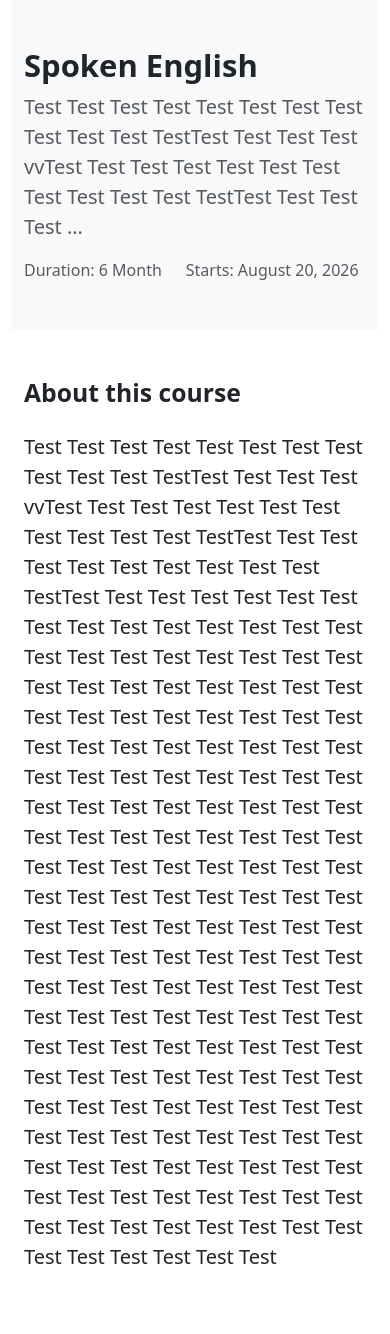
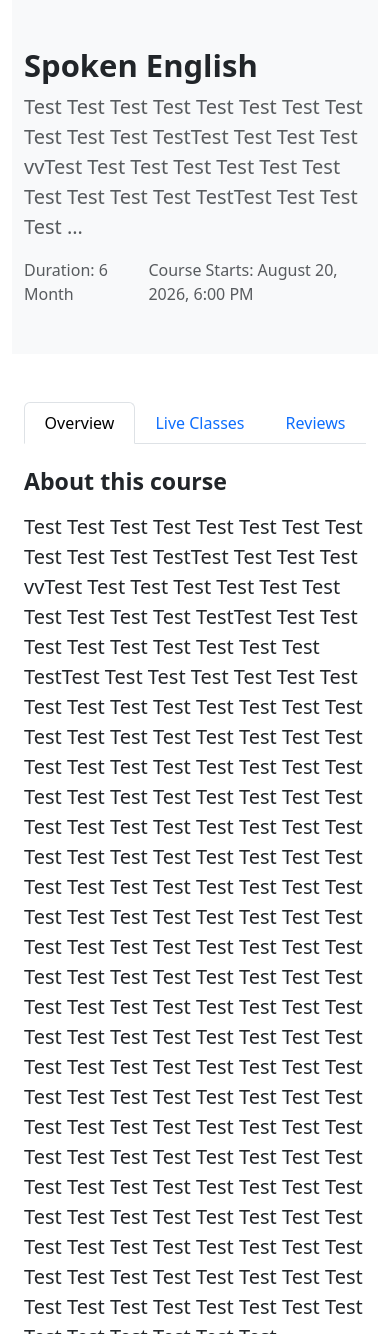
Before and after one commit to adityakumar-ara/E-LEARNING, a Django app: page /course/1/ in a window 390 px wide. Shown: the part 81-1415 px from the top of the page. Run offline with Django 5.2, Linux system fonts and the light colour scheme; a user stored in the database is signed in; data comes from the database, SQL or seed files in the repository; both versions use the stored data as it was after the commit; data that the repository does not hold is empty.

Commit message:
add more

```diff
--- a/e_learning/e_learning/settings.py
+++ b/e_learning/e_learning/settings.py
@@ -63,6 +63,7 @@ TEMPLATES = [
                 'django.template.context_processors.request',
                 'django.contrib.auth.context_processors.auth',
                 'django.contrib.messages.context_processors.messages',
+                'learning.context_processors.all_courses_for_nav',
             ],
         },
     },
--- /dev/null
+++ b/e_learning/learning/context_processors.py
@@ -0,0 +1,5 @@
+from .models import Courses
+
+def all_courses_for_nav(request):
+    courses = Courses.objects.all().order_by('course_name')
+    return {'all_courses_for_nav': courses}
--- a/e_learning/learning/models.py
+++ b/e_learning/learning/models.py
@@ -1,5 +1,6 @@
 from django.db import models
 from django.contrib.auth.models import AbstractUser
+from django.conf import settings
 # Create your models here.
 class CustomeUser(AbstractUser):
     class Gender(models.TextChoices):
@@ -27,10 +28,49 @@ class Courses(models.Model):
     course_name = models.CharField(max_length=200)
     about_course = models.TextField()
     course_image = models.ImageField(upload_to='feature_course/', null=True, blank=True)
+    instructor = models.ForeignKey(settings.AUTH_USER_MODEL, on_delete=models.SET_NULL, null=True, blank=True, related_name='courses_taught')
     starting_time = models.DateTimeField(null=True, blank=True)
     duration = models.CharField(max_length=100, help_text="e.g., '3 Months', '30 Hours'")
     is_featured = models.BooleanField(default=False)
     price = models.DecimalField(max_digits=8, decimal_places=2, null=True, blank=True, help_text="Enter price in USD. Leave blank for free courses.")
+    discount_price = models.DecimalField(max_digits=8, decimal_places=2, null=True, blank=True, help_text="Enter a discount price if applicable.")
 
     def __str__(self):
         return self.course_name
+
+class Enrollment(models.Model):
+    user = models.ForeignKey(settings.AUTH_USER_MODEL, on_delete=models.CASCADE, related_name='enrollments')
+    course = models.ForeignKey(Courses, on_delete=models.CASCADE, related_name='enrollments')
+    enrolled_at = models.DateTimeField(auto_now_add=True)
+
+    class Meta:
+        unique_together = ('user', 'course') # A user can only enroll in a course once
+
+    def __str__(self):
+        return f'{self.user.email} enrolled in {self.course.course_name}'
+
+class Review(models.Model):
+    course = models.ForeignKey(Courses, on_delete=models.CASCADE, related_name='reviews')
+    user = models.ForeignKey(settings.AUTH_USER_MODEL, on_delete=models.CASCADE, related_name='reviews')
+    rating = models.PositiveIntegerField(choices=[(i, i) for i in range(1, 6)]) # 1 to 5 stars
+    comment = models.TextField(blank=True, null=True)
+    created_at = models.DateTimeField(auto_now_add=True)
+
+    class Meta:
+        unique_together = ('course', 'user')
+
+    def __str__(self):
+        return f'Review for {self.course.course_name} by {self.user.email}'
+
+class ClassSchedule(models.Model):
+    course = models.ForeignKey(Courses, on_delete=models.CASCADE, related_name='class_schedules')
+    title = models.CharField(max_length=200, help_text="e.g., 'Week 1: Introduction'")
+    start_time = models.DateTimeField()
+    end_time = models.DateTimeField()
+    meeting_link = models.URLField(blank=True, null=True, help_text="Link to the live class (e.g., Zoom, Google Meet)")
+
+    class Meta:
+        ordering = ['start_time']
+
+    def __str__(self):
+        return f"{self.title} for {self.course.course_name}"
--- a/e_learning/learning/views.py
+++ b/e_learning/learning/views.py
@@ -7,6 +7,7 @@ from django.contrib import messages
 from django.core.mail import send_mail
 from django.conf import settings
 import random
+from django.db.models import Count, Avg
 from django import forms
 from .models import *
 
@@ -83,7 +84,7 @@ def login_view(request):
     else:
         form = LoginForm()
 
-    return render(request, 'registration/login.html', {'form': form})
+    return render(request, 'login.html', {'form': form})
 
 def logout_view(request):
     logout(request)
@@ -153,15 +154,31 @@ def verify_otp(request):
     return render(request, 'registration/verify_otp.html', {'form': form})
 
 def course_view(request):
-    courses = Courses.objects.all()
+    query = request.GET.get('q', '')
+    courses_list = Courses.objects.annotate(
+        enrollment_count=Count('enrollments'),
+        average_rating=Avg('reviews__rating')
+    ).select_related('instructor').order_by('-is_featured', 'course_name')
+
+    if query:
+        courses_list = courses_list.filter(course_name__icontains=query)
+
     context = {
-        'courses':courses,
+        'courses': courses_list,
+        'search_query': query,
     }
-    return render(request, 'couses_views.html', context)
+    return render(request, 'courses_list.html', context)
 
 def course_detail(request, course_id):
     course = get_object_or_404(Courses, pk=course_id)
+    schedules = course.class_schedules.all()
+    is_enrolled = False
+    if request.user.is_authenticated:
+        is_enrolled = Enrollment.objects.filter(user=request.user, course=course).exists()
+
     context = {
-        'course': course
+        'course': course,
+        'is_enrolled': is_enrolled,
+        'schedules': schedules,
     }
     return render(request, 'course_detail.html', context)
--- /dev/null
+++ b/e_learning/static/css/main.css
@@ -0,0 +1,3 @@
+.dropdown:hover .dropdown-menu {
+    display: block;
+}
--- a/e_learning/templates/course_detail.html
+++ b/e_learning/templates/course_detail.html
@@ -17,7 +17,7 @@
         <div class="d-flex gap-4 mt-3">
             <span class="text-muted"><i class="bi bi-clock"></i> Duration: {{ course.duration }}</span>
             {% if course.starting_time %}
-            <span class="text-muted"><i class="bi bi-calendar-event"></i> Starts: {{ course.starting_time|date:"F d, Y" }}</span>
+            <span class="text-muted"><i class="bi bi-calendar-event"></i> Course Starts: {{ course.starting_time|date:"F d, Y, g:i A" }}</span>
             {% endif %}
         </div>
     </div>
@@ -28,9 +28,52 @@
     <div class="row g-5">
         <!-- Left Column: Course Details -->
         <div class="col-lg-8">
-            <h2 class="fw-semibold mb-4">About this course</h2>
-            <div class="fs-5">
-                {{ course.about_course|linebreaks }}
+            <!-- Tab Navigation -->
+            <ul class="nav nav-tabs nav-fill mb-4" id="courseTab" role="tablist">
+                <li class="nav-item" role="presentation">
+                    <button class="nav-link active" id="overview-tab" data-bs-toggle="tab" data-bs-target="#overview" type="button" role="tab" aria-controls="overview" aria-selected="true">Overview</button>
+                </li>
+                <li class="nav-item" role="presentation">
+                    <button class="nav-link" id="live-classes-tab" data-bs-toggle="tab" data-bs-target="#live-classes" type="button" role="tab" aria-controls="live-classes" aria-selected="false">Live Classes</button>
+                </li>
+                <li class="nav-item" role="presentation">
+                    <button class="nav-link" id="reviews-tab" data-bs-toggle="tab" data-bs-target="#reviews" type="button" role="tab" aria-controls="reviews" aria-selected="false">Reviews</button>
+                </li>
+            </ul>
+
+            <!-- Tab Content -->
+            <div class="tab-content" id="courseTabContent">
+                <!-- Overview Tab -->
+                <div class="tab-pane fade show active" id="overview" role="tabpanel" aria-labelledby="overview-tab">
+                    <h3 class="fw-semibold mb-3">About this course</h3>
+                    <div class="fs-5">
+                        {{ course.about_course|linebreaks }}
+                    </div>
+                </div>
+                <!-- Live Classes Tab -->
+                <div class="tab-pane fade" id="live-classes" role="tabpanel" aria-labelledby="live-classes-tab">
+                    <h3 class="fw-semibold mb-3">Upcoming Live Classes</h3>
+                    {% for schedule in schedules %}
+                        <div class="card mb-3">
+                            <div class="card-body">
+                                <h5 class="card-title">{{ schedule.title }}</h5>
+                                <p class="card-text text-muted">{{ schedule.start_time|date:"l, F j, Y" }} at {{ schedule.start_time|time:"g:i A" }} - {{ schedule.end_time|time:"g:i A" }}</p>
+                                {% if is_enrolled %}
+                                    <a href="{{ schedule.meeting_link }}" class="btn btn-success" target="_blank">Join Class</a>
+                                {% else %}
+                                    <button class="btn btn-secondary" disabled>Enroll to Join</button>
+                                {% endif %}
+                            </div>
+                        </div>
+                    {% empty %}
+                        <p>No live classes have been scheduled for this course yet.</p>
+                    {% endfor %}
+                </div>
+                <!-- Reviews Tab -->
+                <div class="tab-pane fade" id="reviews" role="tabpanel" aria-labelledby="reviews-tab">
+                    <h3 class="fw-semibold mb-3">Student Reviews</h3>
+                    <p>Reviews are coming soon!</p>
+                </div>
             </div>
         </div>
 
@@ -51,10 +94,14 @@
                         </h3>
                     </div>
                     <div class="d-grid">
-                        {% if user.authuniticate %}
-                        <a href="#" class="btn btn-primary btn-lg">Enroll Now</a>
+                        {% if user.is_authenticated %}
+                            {% if is_enrolled %}
+                                <a href="#" class="btn btn-success btn-lg disabled">You are Enrolled</a>
+                            {% else %}
+                                <a href="#" class="btn btn-primary btn-lg">Enroll Now</a>
+                            {% endif %}
                         {% else %}
-                        <a href="{% url 'register' %}"  class="btn btn-primary btn-lg">Sign in to Enroll</a>
+                            <a href="{% url 'login' %}?next={{ request.path }}"  class="btn btn-primary btn-lg">Sign in to Enroll</a>
                         {% endif %}
                     </div>
                 </div>
--- a/e_learning/templates/main.html
+++ b/e_learning/templates/main.html
@@ -6,6 +6,7 @@
     <meta charset="UTF-8">
     <meta name="viewport" content="width=device-width, initial-scale=1.0">
     <title>E-Learning Platform</title>
+    <link rel="stylesheet" href="main.css">
     <link href="https://cdn.jsdelivr.net/npm/bootstrap@5.3.3/dist/css/bootstrap.min.css" rel="stylesheet">
     <link href="npm i bootstrap-icons">
     <link rel="preconnect" href="https://fonts.googleapis.com">
@@ -32,8 +33,18 @@
                     <li class="nav-item">
                         <a class="nav-link" href="#">About</a>
                     </li>
-                    <li class="nav-item">
-                        <a class="nav-link" href="#">Courses</a>
+
+                    <li class="nav-item dropdown">
+                        <a class="nav-link dropdown-toggle" href="{% url 'course_list' %}">Courses</a>
+                        <ul class="dropdown-menu">
+                            {% for course in all_courses_for_nav %}
+                            <li>
+                                <a class="dropdown-item" href="{% url 'course_detail' course.id %}">
+                                    {{ course.course_name }}
+                                </a>
+                            </li>
+                            {% endfor %}
+                        </ul>
                     </li>
                     <li class="nav-item">
                         <a class="nav-link" href="#">Live Classes</a>
```
Also changed, not shown: e_learning/learning/admin.py (+18 -1 lines), e_learning/templates/courses_list.html (added, +75 -0 lines), e_learning/templates/login.html (added, +33 -0 lines), e_learning/db.sqlite3, e_learning/learning/migrations/0007_courses_discount_price_courses_instructor_enrollment_and_more.py (added), e_learning/learning/migrations/0008_classschedule.py (added), 1 other file.
